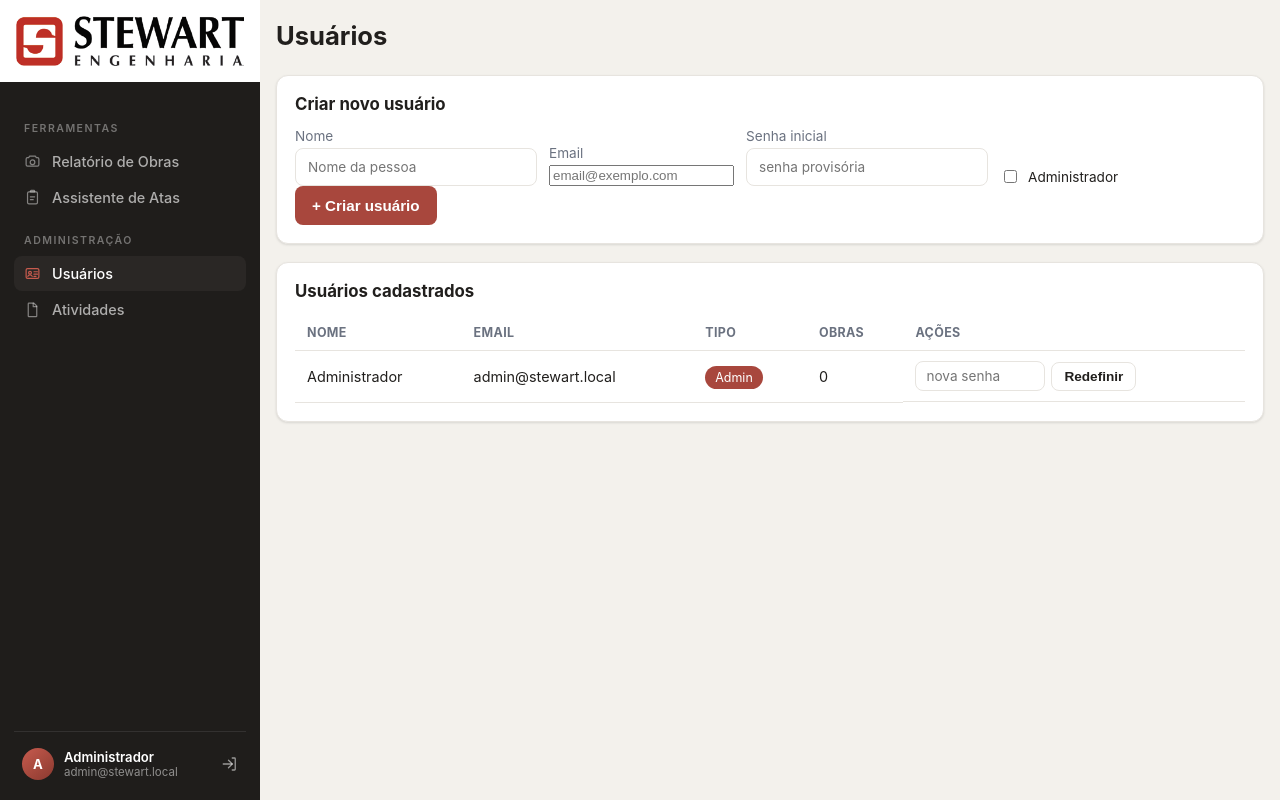
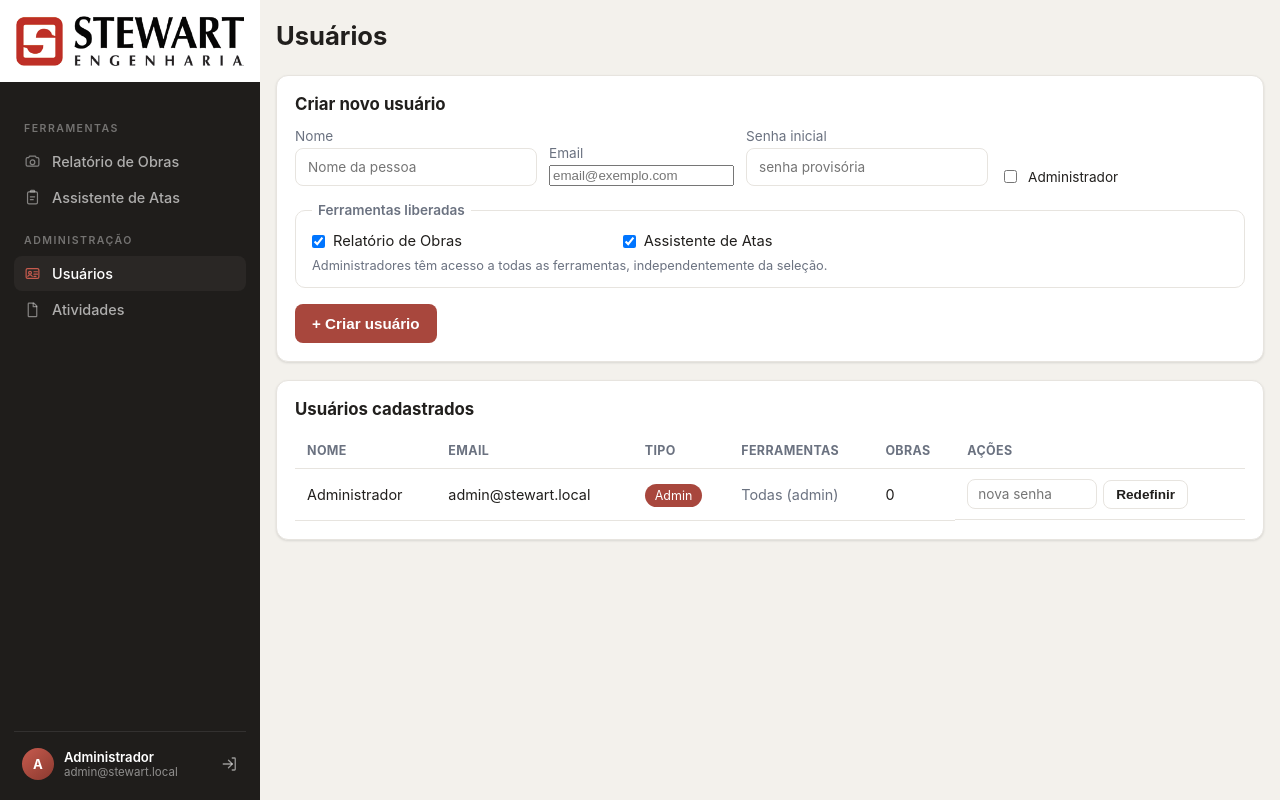
Before and after one commit to pedrogoesia/stewart, a Flask app: page /admin/usuarios in a window 1280 px wide. Run offline with Flask 3, Linux system fonts and the light colour scheme; a user stored in the database is signed in; data comes from the database, SQL or seed files in the repository; some libraries are stand-ins or nearby versions.

Commit message:
Permissão por ferramenta na criação e edição de usuários
Ao criar um usuário, o admin escolhe quais ferramentas (Relatório de
Obras, Assistente de Atas) ficam liberadas; a tabela de usuários ganha
uma coluna para ajustar as ferramentas de quem já existe.

- Usuario.ferramentas (slugs separados por vírgula) + catálogo
  FERRAMENTAS em models.py; pode_ver_ferramenta() deixa de ser stub
- Migração leve no init_db (ALTER TABLE) — contas antigas ficam com
  todas as ferramentas liberadas
- Blueprint das atas ganha o mesmo guard before_request do relatórios
  (rota direta bloqueada com 403, incluindo /atas/ia)
- Sidebar só mostra as ferramentas liberadas
- Pós-login: usuário vai para a primeira ferramenta liberada; sem
  nenhuma, cai em Minha conta; admin continua indo para Usuários
- Admin sempre vê tudo, independentemente da seleção

Co-Authored-By: Claude Fable 5 <noreply@anthropic.com>

```diff
--- a/app.py
+++ b/app.py
@@ -151,8 +151,33 @@ def init_db():
     from models import Usuario
     with app.app_context():
         db.create_all()
+        _migrar_colunas()
         _criar_admin_inicial(Usuario)
         _resetar_admin_se_pedido(Usuario)
+
+
+def _migrar_colunas():
+    """Migrações leves: create_all() não altera tabelas que já existem.
+
+    Adiciona a coluna 'ferramentas' (permissão por ferramenta) em bancos
+    criados antes dela e libera todas as ferramentas para as contas antigas.
+    """
+    from sqlalchemy import text
+    from models import TODAS_FERRAMENTAS
+    try:
+        db.session.execute(text(
+            "ALTER TABLE usuarios ADD COLUMN ferramentas VARCHAR(255)"))
+        db.session.commit()
+        print("[MIGRACAO] Coluna usuarios.ferramentas criada.")
+    except Exception:
+        db.session.rollback()   # coluna já existe
+    try:
+        db.session.execute(
+            text("UPDATE usuarios SET ferramentas = :t WHERE ferramentas IS NULL"),
+            {"t": TODAS_FERRAMENTAS})
+        db.session.commit()
+    except Exception:
+        db.session.rollback()
 
 
 def _resetar_admin_se_pedido(Usuario):
--- a/blueprints/auth.py
+++ b/blueprints/auth.py
@@ -9,17 +9,24 @@ from flask_login import (current_user, login_required, login_user,
 
 from config import SENHA_MIN
 from extensions import db, limiter
-from models import Usuario, registrar_atividade, senha_fraca
+from models import (FERRAMENTAS, Usuario, registrar_atividade, senha_fraca)
 from utils import destino_seguro, remover_arquivos_da_obra
 
 bp = Blueprint("auth", __name__)
 
 
+# Página inicial de cada ferramenta (para o redirecionamento pós-login).
+_INDEX_FERRAMENTA = {"relatorios": "relatorios.index", "atas": "atas.index"}
+
+
 def _pagina_inicial():
-    """Para onde mandar o usuário após o login: admin → Usuários; demais → ferramenta."""
+    """Após o login: admin → Usuários; demais → primeira ferramenta liberada."""
     if current_user.is_admin:
         return url_for("auth.admin_usuarios")
-    return url_for("relatorios.index")
+    for slug in FERRAMENTAS:
+        if current_user.pode_ver_ferramenta(slug):
+            return url_for(_INDEX_FERRAMENTA[slug])
+    return url_for("auth.conta")   # nenhuma ferramenta liberada
 
 
 @bp.route("/")
@@ -106,7 +113,8 @@ def _exige_admin():
 def admin_usuarios():
     _exige_admin()
     usuarios = Usuario.query.order_by(Usuario.id).all()
-    return render_template("admin_usuarios.html", usuarios=usuarios)
+    return render_template("admin_usuarios.html", usuarios=usuarios,
+                           ferramentas=FERRAMENTAS)
 
 
 @bp.route("/admin/atividades")
@@ -146,10 +154,26 @@ def admin_criar_usuario():
     usuario = Usuario(email=email, nome=nome, is_admin=is_admin,
                       criado_em=datetime.now().isoformat())
     usuario.definir_senha(senha)
+    usuario.definir_ferramentas(request.form.getlist("ferramentas"))
     db.session.add(usuario)
     db.session.commit()
     registrar_atividade("usuario_criado", f"Criou o usuário {email}")
     return _admin_msg(f"Usuário {email} criado.")
+
+
+@bp.route("/admin/usuarios/<int:user_id>/ferramentas", methods=["POST"])
+@login_required
+def admin_ferramentas(user_id):
+    _exige_admin()
+    usuario = db.session.get(Usuario, user_id) or abort(404)
+    usuario.definir_ferramentas(request.form.getlist("ferramentas"))
+    db.session.commit()
+    nomes = [FERRAMENTAS[s] for s in FERRAMENTAS
+             if usuario.pode_ver_ferramenta(s)]
+    registrar_atividade(
+        "ferramentas_alteradas",
+        f"Ferramentas de {usuario.email}: {', '.join(nomes) or 'nenhuma'}")
+    return _admin_msg(f"Ferramentas de {usuario.email} atualizadas.")
 
 
 @bp.route("/admin/usuarios/<int:user_id>/senha", methods=["POST"])
@@ -186,4 +210,4 @@ def _admin_msg(msg, erro=False):
     usuarios = Usuario.query.order_by(Usuario.id).all()
     chave = "erro" if erro else "ok"
     return render_template("admin_usuarios.html", usuarios=usuarios,
-                           **{chave: msg})
+                           ferramentas=FERRAMENTAS, **{chave: msg})
--- a/models.py
+++ b/models.py
@@ -17,6 +17,15 @@ from extensions import db, login_manager
 # ---------------------------------------------------------------------------
 # Usuários (núcleo da plataforma)
 # ---------------------------------------------------------------------------
+# Catálogo de ferramentas da plataforma: slug -> nome exibido. Ao criar uma
+# ferramenta nova, inclua-a aqui e proteja o blueprint com pode_ver_ferramenta.
+FERRAMENTAS = {
+    "relatorios": "Relatório de Obras",
+    "atas": "Assistente de Atas",
+}
+TODAS_FERRAMENTAS = ",".join(FERRAMENTAS)
+
+
 class Usuario(UserMixin, db.Model):
     __tablename__ = "usuarios"
     id = db.Column(db.Integer, primary_key=True)
@@ -25,6 +34,9 @@ class Usuario(UserMixin, db.Model):
     senha_hash = db.Column(db.String(255), nullable=False)
     is_admin = db.Column(db.Boolean, default=False, nullable=False)
     criado_em = db.Column(db.String(40), nullable=False)
+    # Slugs (separados por vírgula) das ferramentas liberadas para o usuário.
+    # NULL (contas antigas, antes da migração) equivale a todas liberadas.
+    ferramentas = db.Column(db.String(255), default=TODAS_FERRAMENTAS)
 
     obras = db.relationship("Obra", backref="usuario",
                             cascade="all, delete-orphan")
@@ -35,9 +47,18 @@ class Usuario(UserMixin, db.Model):
     def conferir_senha(self, senha):
         return check_password_hash(self.senha_hash, senha or "")
 
+    def ferramentas_liberadas(self):
+        """Slugs que este usuário pode usar (admin vê tudo)."""
+        if self.is_admin or self.ferramentas is None:
+            return set(FERRAMENTAS)
+        return {s for s in self.ferramentas.split(",") if s in FERRAMENTAS}
+
+    def definir_ferramentas(self, slugs):
+        """Grava a lista de ferramentas, ignorando slugs desconhecidos."""
+        self.ferramentas = ",".join(s for s in FERRAMENTAS if s in set(slugs))
+
     def pode_ver_ferramenta(self, slug):
-        """Toda pessoa logada pode usar as ferramentas disponíveis."""
-        return True
+        return slug in self.ferramentas_liberadas()
 
 
 # ---------------------------------------------------------------------------
--- a/static/css/style.css
+++ b/static/css/style.css
@@ -883,3 +883,8 @@ body.harness-ativa .harness-glow { display: none; }
   .login-bg video { display: none; }
   .login-bg { background: #14120f url("../video/login-bg.jpg") center/cover no-repeat; }
 }
+
+/* Ferramentas por usuário (célula da tabela de usuários) */
+.perm-cel { display: flex; flex-direction: column; gap: 6px; align-items: flex-start; }
+.perm-cel .perm-item { white-space: nowrap; font-size: .85rem; }
+.perm-cel .btn { margin-top: 2px; }
--- a/templates/admin_usuarios.html
+++ b/templates/admin_usuarios.html
@@ -28,6 +28,18 @@
         <input type="checkbox" name="is_admin"> Administrador
       </label>
     </div>
+    <fieldset class="perm-fieldset">
+      <legend>Ferramentas liberadas</legend>
+      <div class="perm-grid">
+        {% for slug, nome in ferramentas.items() %}
+        <label class="perm-item">
+          <input type="checkbox" name="ferramentas" value="{{ slug }}" checked> {{ nome }}
+        </label>
+        {% endfor %}
+      </div>
+      <p class="muted perm-nota">Administradores têm acesso a todas as ferramentas,
+        independentemente da seleção.</p>
+    </fieldset>
     <button class="btn btn-primary" type="submit">+ Criar usuário</button>
   </form>
 </section>
@@ -38,7 +50,7 @@
   <div class="tabela-wrap">
     <table class="tabela">
       <thead>
-        <tr><th>Nome</th><th>Email</th><th>Tipo</th><th>Obras</th><th>Ações</th></tr>
+        <tr><th>Nome</th><th>Email</th><th>Tipo</th><th>Ferramentas</th><th>Obras</th><th>Ações</th></tr>
       </thead>
       <tbody>
         {% for u in usuarios %}
@@ -46,6 +58,23 @@
           <td>{{ u.nome or '—' }}</td>
           <td>{{ u.email }}</td>
           <td>{% if u.is_admin %}<span class="badge badge-admin">Admin</span>{% else %}Usuário{% endif %}</td>
+          <td>
+            {% if u.is_admin %}
+            <span class="muted">Todas (admin)</span>
+            {% else %}
+            <form method="post" action="{{ url_for('auth.admin_ferramentas', user_id=u.id) }}"
+                  class="perm-cel">
+              <input type="hidden" name="csrf_token" value="{{ csrf_token() }}">
+              {% for slug, nome in ferramentas.items() %}
+              <label class="perm-item">
+                <input type="checkbox" name="ferramentas" value="{{ slug }}"
+                       {% if u.pode_ver_ferramenta(slug) %}checked{% endif %}> {{ nome }}
+              </label>
+              {% endfor %}
+              <button class="btn btn-sm btn-ghost" type="submit">Salvar</button>
+            </form>
+            {% endif %}
+          </td>
           <td>{{ u.obras|length }}</td>
           <td class="acoes-cel">
             <form method="post" action="{{ url_for('auth.admin_redefinir_senha', user_id=u.id) }}"
--- a/templates/base.html
+++ b/templates/base.html
@@ -30,10 +30,14 @@
 
   <nav class="sb-nav">
     <div class="sb-sec">Ferramentas</div>
+    {% if current_user.pode_ver_ferramenta('relatorios') %}
     <a class="sb-item {% if request.path == url_for('relatorios.index') %}ativo{% endif %}"
        href="{{ url_for('relatorios.index') }}">{{ icone('camera') }} Relatório de Obras</a>
+    {% endif %}
+    {% if current_user.pode_ver_ferramenta('atas') %}
     <a class="sb-item {% if request.path == url_for('atas.index') %}ativo{% endif %}"
        href="{{ url_for('atas.index') }}">{{ icone('clipboard') }} Assistente de Atas</a>
+    {% endif %}
 
     {% if current_user.is_admin %}
     <div class="sb-sec">Administração</div>
```
Also changed, not shown: blueprints/atas.py (+12 -2 lines).
